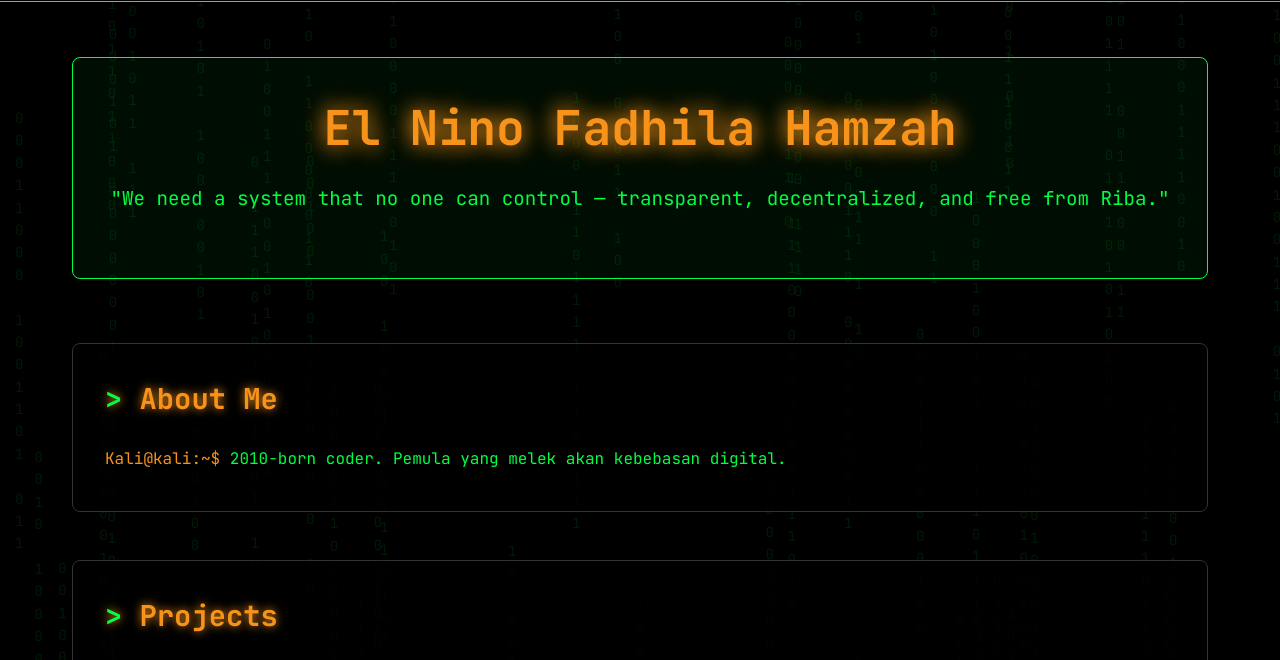
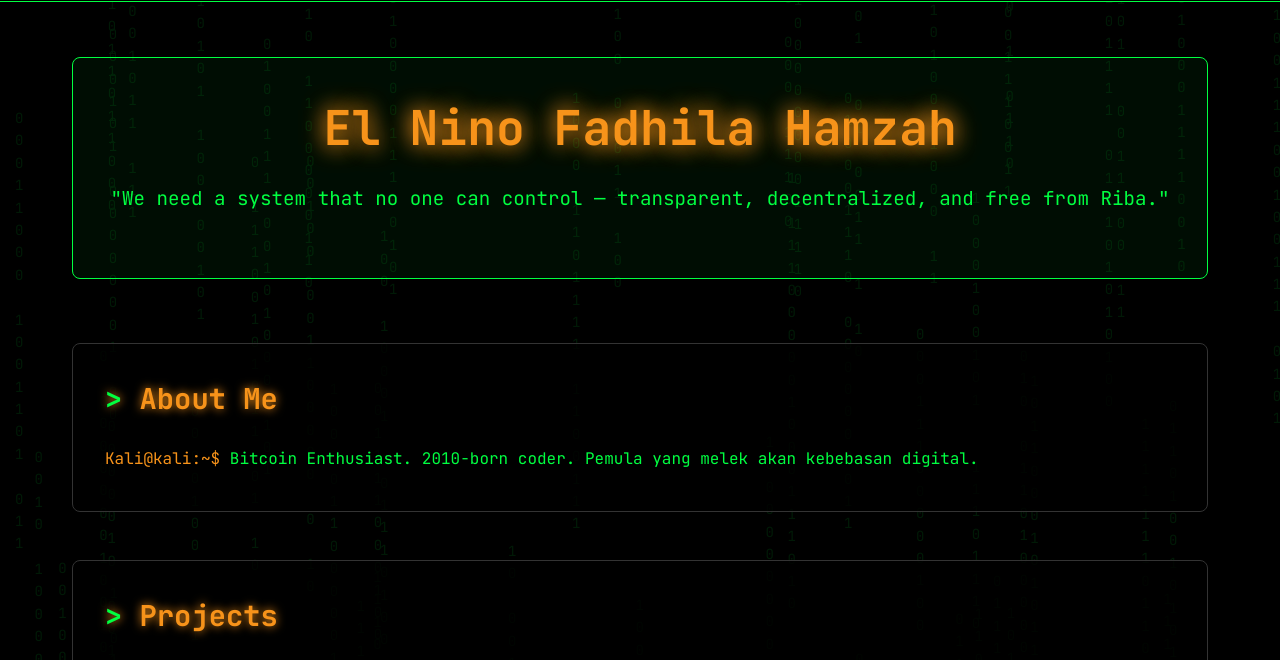
Before and after one commit to ElNinoFH/elninofh.github.io, a plain HTML site: page index.html in a window 1280 px wide. Shown: the part 63-723 px from the top of the page. Drawn offline with Linux system fonts and the light colour scheme.

Commit message:
Update index.html

```diff
--- a/index.html
+++ b/index.html
@@ -38,7 +38,7 @@
     <section id="about" class="section">
       <h2>About Me</h2>
       <p class="terminal-prompt">
-        2010-born coder. Pemula yang melek akan kebebasan digital.
+        Bitcoin Enthusiast. 2010-born coder. Pemula yang melek akan kebebasan digital.
       </p>
     </section>
 
```
